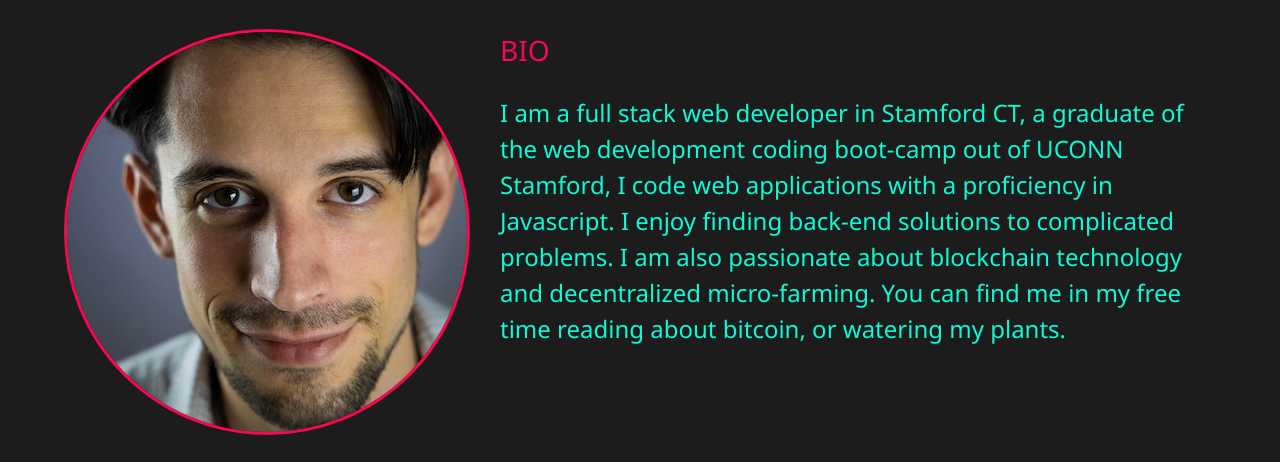
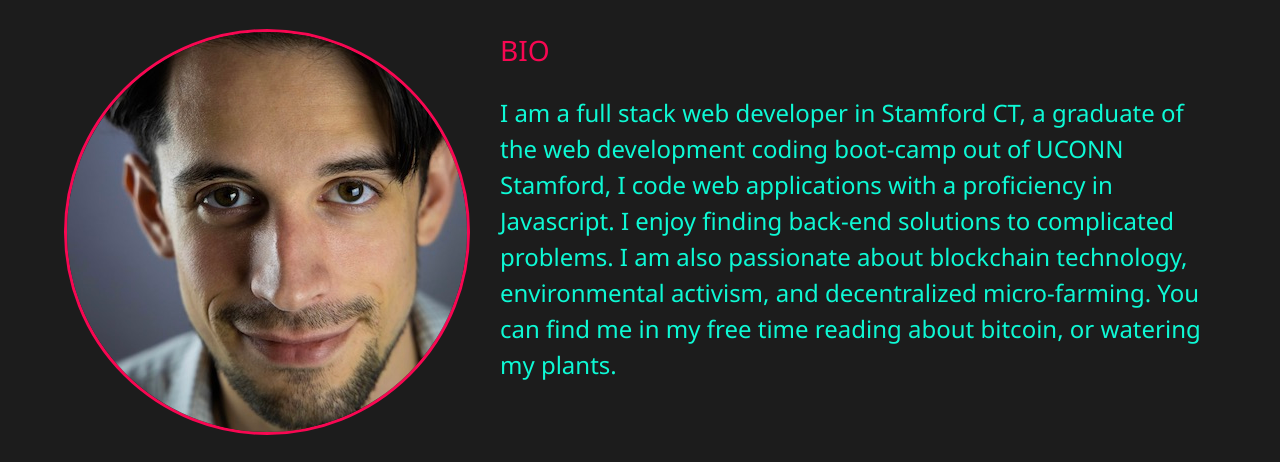
Before and after one commit to Baconbits1204/Professional-Portfolio, a website: page about.html in a window 1280 px wide. Shown: the part 277-739 px from the top of the page. Drawn offline with Linux system fonts and the light colour scheme.

Commit message:
editing about me paragraph

```diff
--- a/about.html
+++ b/about.html
@@ -74,9 +74,9 @@
             web development coding boot-camp out of UCONN Stamford, I code web
             applications with a proficiency in Javascript. I enjoy finding
             back-end solutions to complicated problems. I am also passionate
-            about blockchain technology and decentralized micro-farming. You can
-            find me in my free time reading about bitcoin, or watering my
-            plants.
+            about blockchain technology, environmental activism, and decentralized
+            micro-farming. You can find me in my free time reading about bitcoin, or
+            watering my plants.
           </p>
         </div>
 
```
